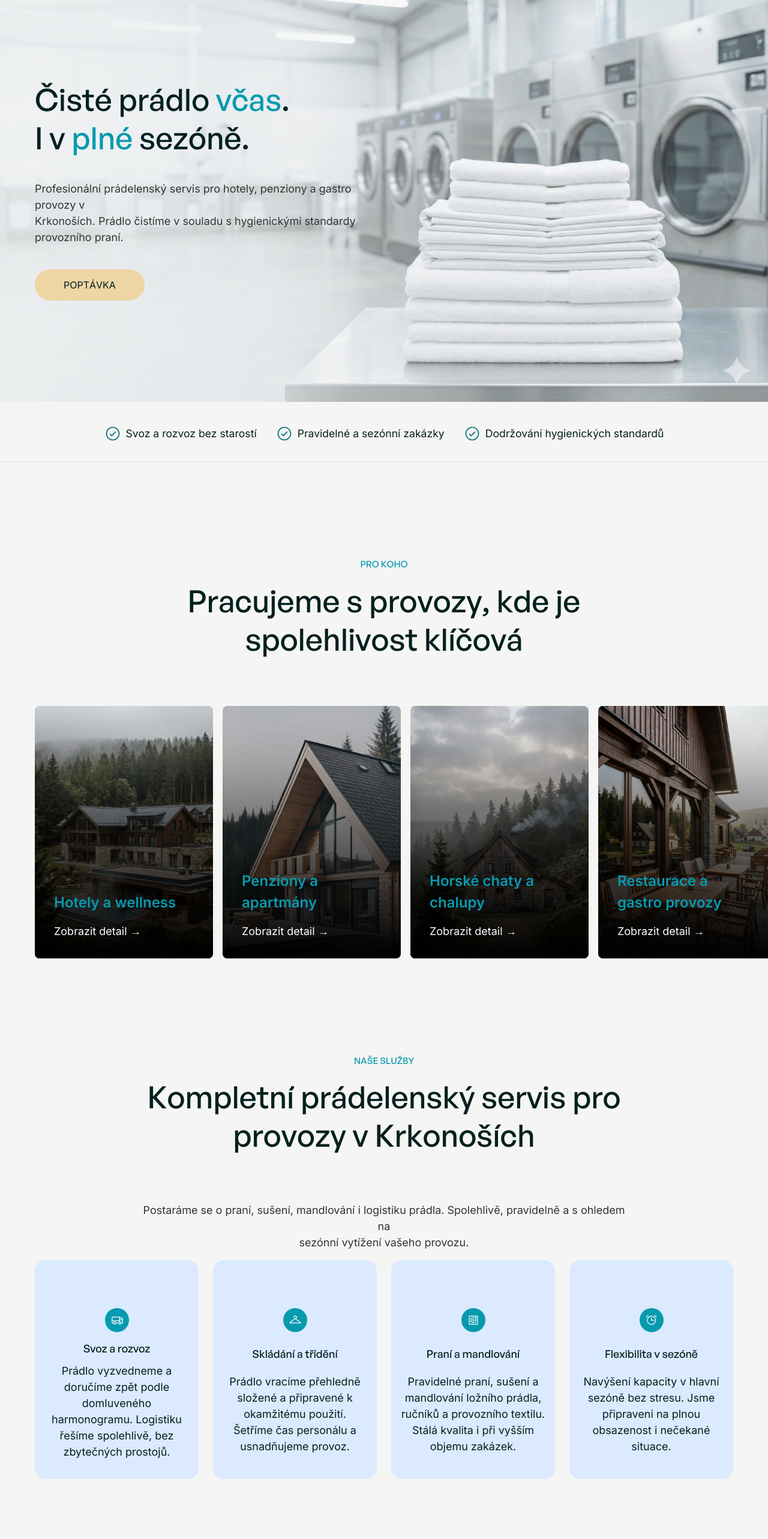
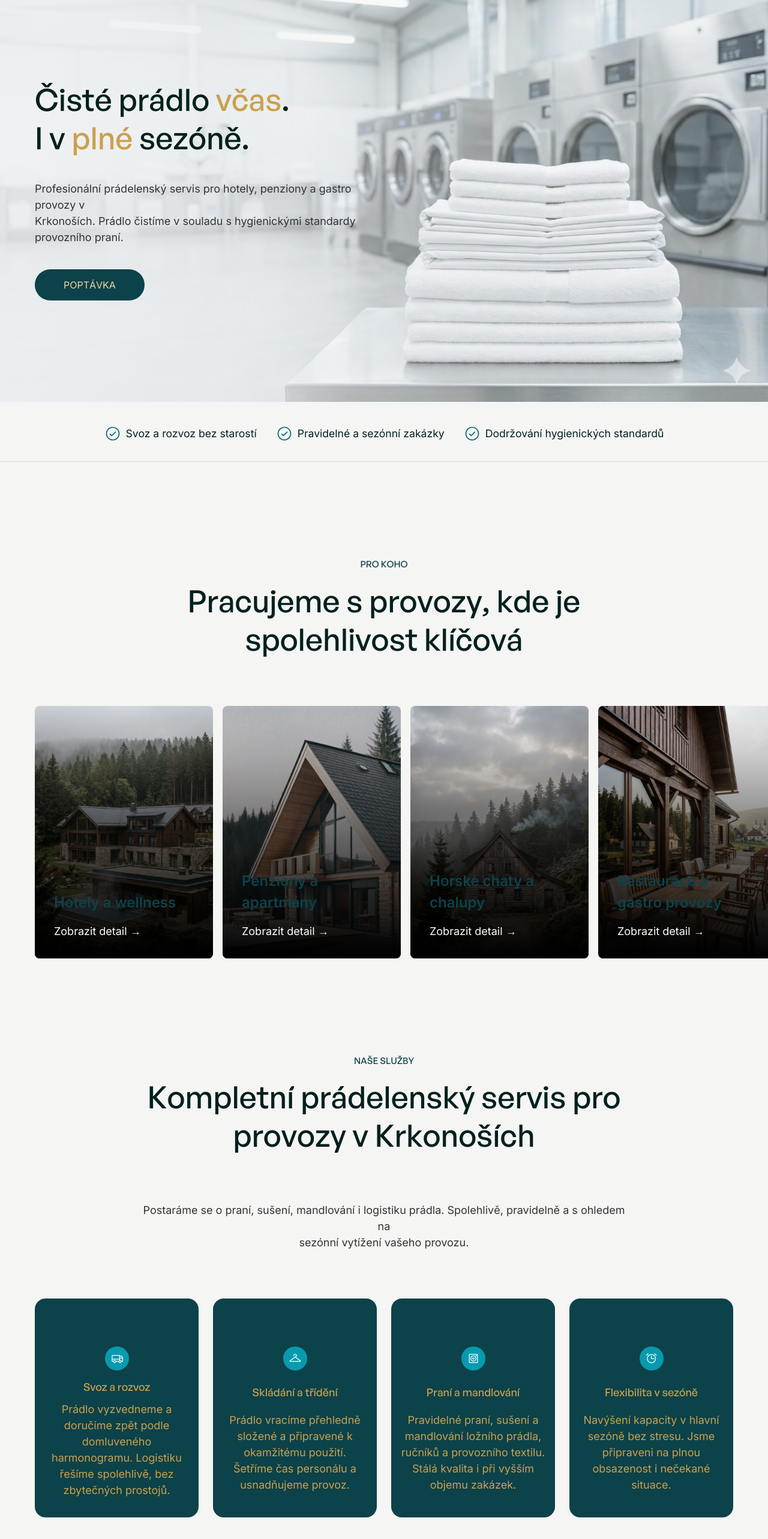
Before and after one commit to kennsj/pradelna-krkonose, a React (Vite) app: page / in a window 1280 px wide. Shown: the part 158-2724 px from the top of the page at 60% size. Built offline with nearby package versions, Linux system fonts and the light colour scheme.

Commit message:
Color changes

```diff
--- a/src/components/layout/Contact/Contact.module.css
+++ b/src/components/layout/Contact/Contact.module.css
@@ -15,6 +15,10 @@
 					width: 22px;
 				}
 			}
+		}
+
+		iframe {
+			margin-top: 2rem;
 		}
 	}
 
@@ -93,21 +97,14 @@
 			}
 
 			button[type="submit"] {
-				padding: 0.75rem 1.5rem;
 				background: var(--primary-color);
 				color: var(--black-color);
-				border: none;
-				border-radius: var(--border-radius);
-				font-weight: 600;
-				cursor: pointer;
 				transition: background-color 0.3s ease;
-				width: fit-content;
 			}
 
 			.form-footer {
 				display: flex;
 				flex-direction: column;
-				/* align-items: center; */
 				gap: 1rem;
 
 				button {
@@ -118,14 +115,13 @@
 				a {
 					font-size: 16px;
 					font-weight: 400;
-					padding: 0.75rem 1.5rem;
+					padding: 1rem 2rem;
 					border: 1px solid var(--primary-color);
-					border-radius: var(--border-radius);
+					border-radius: 50em;
 					transition: 0.3s ease;
 
 					&:hover {
 						background: var(--secondary-color);
-						color: var(--black-color);
 						transition: 0.3s ease;
 					}
 				}
--- a/src/components/layout/Contact/Contact.tsx
+++ b/src/components/layout/Contact/Contact.tsx
@@ -92,11 +92,11 @@ const Contact = () => {
 					<div className={styles["form-footer"]}>
 						<div>
 							<AnimatedButton type='submit'>Odeslat poptávku</AnimatedButton>
-							<a href='tel:+420727839795' data-link-hidden='true'>
+							<a href='#' data-link-hidden='true'>
 								Raději voláte?
 							</a>
 						</div>
-						<p>Ozveme se do 24 hodin. Bez zbytečných...</p>
+						<p>Ozveme se do 24 hodin. Bez zbytečných.</p>
 					</div>
 				</form>
 			</div>
--- a/src/components/layout/Footer/Footer.module.css
+++ b/src/components/layout/Footer/Footer.module.css
@@ -1,11 +1,7 @@
 .footer-container {
 	background: var(--secondary-color);
-	color: var(--white-black);
 	color: var(--white-color);
-
-	p {
-		color: var(--white-color);
-	}
+	/* color: var(--primary-color); */
 
 	.footer {
 		max-width: 1260px;
@@ -15,6 +11,10 @@
 		margin: 2rem auto;
 		padding: 4rem 3rem;
 		font-size: 1rem;
+
+		a {
+			transition: 0.3s ease;
+		}
 
 		@media screen and (max-width: 1024px) {
 			grid-template-columns: 1fr 1fr;
@@ -35,7 +35,6 @@
 			font-size: 1.2rem;
 			font-weight: 500;
 			margin-bottom: 1rem;
-			color: var(--white-color);
 		}
 
 		.footer-info {
@@ -49,7 +48,7 @@
 			p {
 				width: 70%;
 				font-size: 1rem;
-				color: var(--black-color);
+				color: var(--white-color);
 			}
 
 			@media screen and (max-width: 768px) {
@@ -83,12 +82,8 @@
 		.social-media {
 			div {
 				display: flex;
-				/* flex-direction: column; */
-				/* align-items: center; */
 				img {
-					/* width: 24px; */
 					margin-right: 0.5rem;
-					filter: brightness(1) invert(1);
 				}
 			}
 		}
--- a/src/components/layout/Services/Services.module.css
+++ b/src/components/layout/Services/Services.module.css
@@ -4,7 +4,7 @@
 	gap: 24px;
 	justify-items: center;
 	max-width: 1200px;
-	margin: 0 auto;
+	margin: 5rem auto 0 auto;
 
 	@media screen and (max-width: 1200px) {
 		grid-template-columns: repeat(2, 1fr);
@@ -15,10 +15,10 @@
 	}
 
 	.card {
-		background-color: #a7cfaf;
-		background: var(--tertiary-color);
+		background: var(--secondary-color);
 		border-radius: var(--border-radius-big);
 		padding: 5rem 16px 2rem 16px;
+		color: var(--tertiary-color);
 		text-align: center;
 		display: grid;
 		gap: 10px;
--- a/src/components/ui/AnimatedButton.module.css
+++ b/src/components/ui/AnimatedButton.module.css
@@ -1,6 +1,6 @@
 button {
-	background: var(--primary-color);
-	color: var(--black-color);
+	background: var(--secondary-color);
+	color: var(--primary-color);
 	border-radius: var(--border-radius);
 	border-radius: 50rem;
 	border: 0;
@@ -10,6 +10,7 @@ button {
 	font-size: 1rem;
 	text-transform: uppercase;
 	width: fit-content;
+	cursor: pointer;
 
 	&[data-dark-bg="true"] {
 		background: var(--secondary-color);
--- a/src/components/ui/Container/Container.module.css
+++ b/src/components/ui/Container/Container.module.css
@@ -35,6 +35,10 @@
 	.info-container {
 		display: flex;
 		flex-direction: column;
+
+		a {
+			width: fit-content;
+		}
 	}
 }
 
--- a/src/index.css
+++ b/src/index.css
@@ -11,10 +11,13 @@
 	background: #f5f5f4;
 	/* background: #11243b; */
 
-	--primary-color: #fcb627;
+	/* --primary-color: #fcb627; */
+	/* --secondary-color: #079aae; */
+	/* --tertiary-color: #dbeafe; */
+
 	--primary-color: #eed5a4;
-	--secondary-color: #079aae;
-	--tertiary-color: #dbeafe;
+	--secondary-color: #0c4249;
+	--tertiary-color: #caa14e;
 
 	/* --primary-color: #0ea5e9;
 	--secondary-color: #06b6d4;
@@ -210,6 +213,8 @@ a {
 
 .highlight {
 	color: var(--secondary-color);
+	color: var(--primary-color);
+	color: var(--tertiary-color);
 }
 
 .bold {
```
